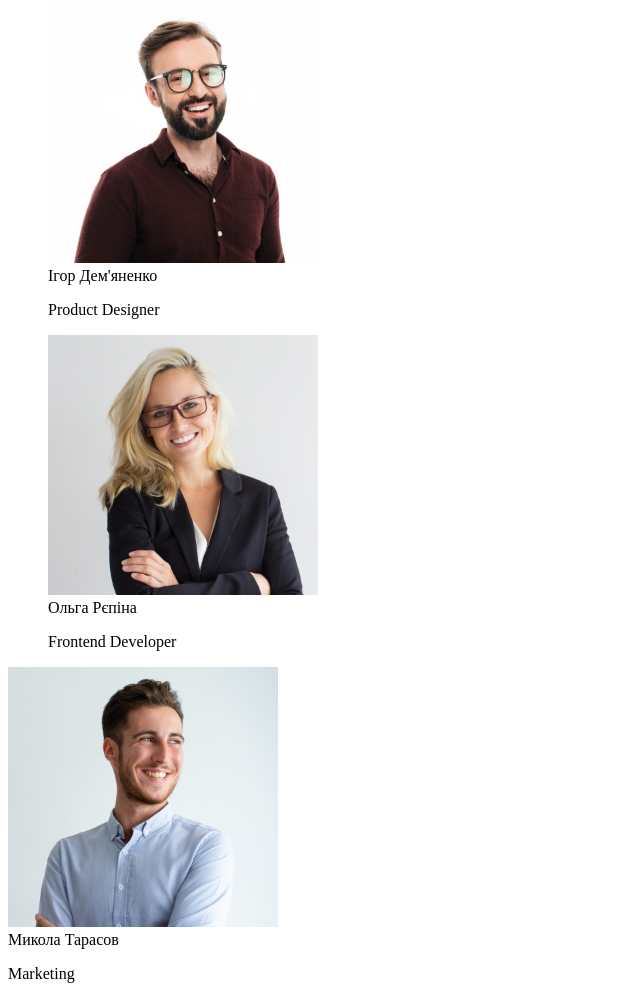
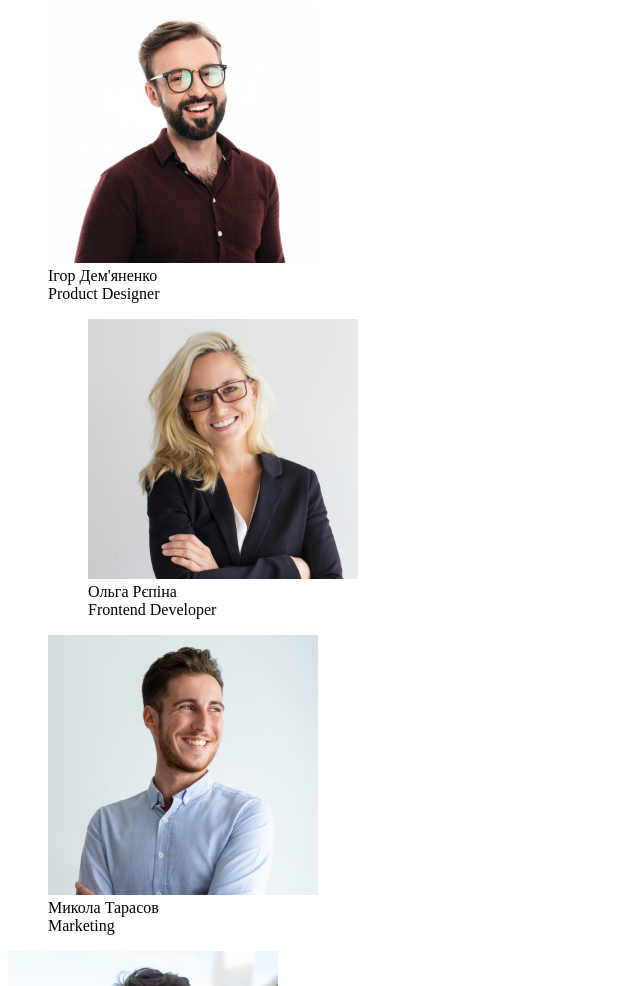
Before and after one commit to OlenkaPasko/goit-markup-hw-01, a plain HTML site: page index.html in a window 1280 px wide. Shown: the part 840-1826 px from the top of the page, without its empty margins (0-640 px from the left). Drawn offline with Linux system fonts and the light colour scheme.

Commit message:
Третє виправлення

```diff
--- a/index.html
+++ b/index.html
@@ -25,7 +25,7 @@
         <section>
             <!--Заголовок-->
             <h1>Ефективні рішення для вашого бізнесу</h1>
-            <button type="batton">Замовити послугу</button>
+            <button type="Замовити послугу">Замовити послугу</button>
         </section>
     </div>
     <!--Особливості-->
@@ -58,23 +58,19 @@
             <h2>Наша команда</h2>
             <aside>
                 <figure>
-                <img src="img/ІгорДем'яненко.jpg" alt="Ігор Дем'яненко" width="270" height="260">
-                    <figcaption>Ігор Дем'яненко </figcaption>
-                    <p>Product Designer</p>
-                    </figure>
-                <figure>
+                    <img src="img/ІгорДем'яненко.jpg" alt="Ігор Дем'яненко" width="270" height="260">
+                    <figcaption>Ігор Дем'яненко</figcaption>
+                    Product Designer<figure>
                     <img src="img/ОльгаРєпіна.jpg" alt="Ольга Рєпіна" width="270" height="260">
                     <figcaption>Ольга Рєпіна</figcaption>
-                    <p>Frontend Developer<p>
-                    </figure>
+                    Frontend Developer</figure>
                     <img src="img/МиколаТарасов.jpg" alt="Микола Тарасов" width="270" height="260">
                     <figcaption>Микола Тарасов</figcaption>
-                    <p>Marketing</p>
-                    </figure>
+                    Marketing</figure>
                     <img src="img/МихайлоЄрмаков.jpg" alt="Михайло Єрмаков" width="270" height="260">
                     <figcaption>Михайло Єрмаков</figcaption>
-                    <p>UI Designer</p>
-                    </figure>
+                    UI Designer
+                </figure>
             </aside>
         </section>
     </div>
```
